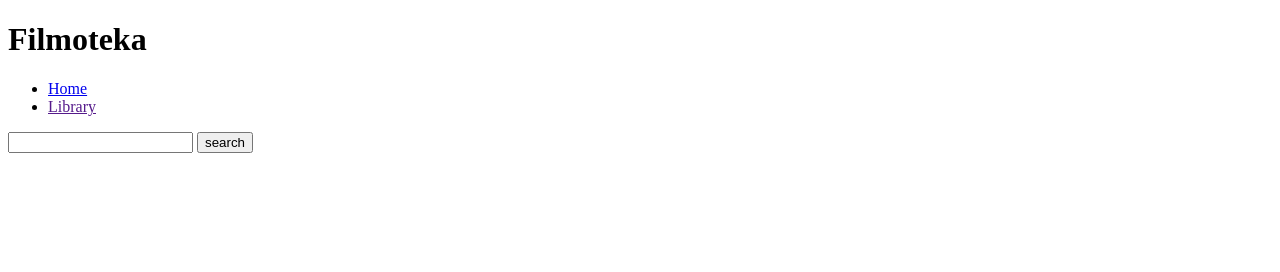
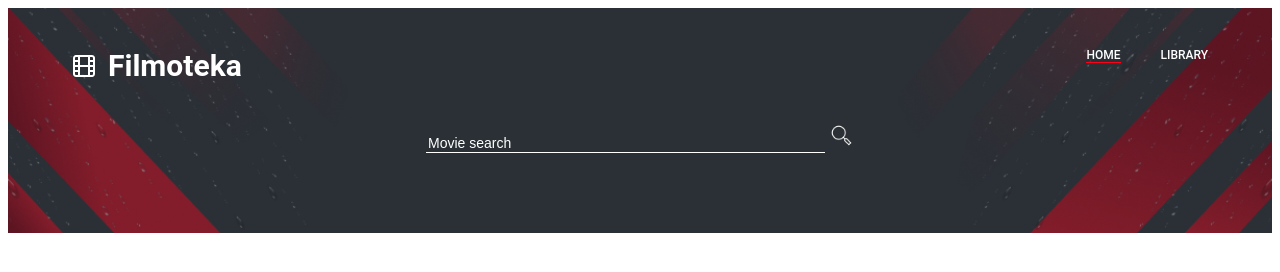
Before and after one commit to NaTaLiaMoSKV/filmoteka, a website built with Parcel: page src/index.html in a window 1280 px wide. Built offline with nearby package versions, Linux system fonts and the light colour scheme; no server answers.

Commit message:
add header styles

```diff
--- a/src/home.html
+++ b/src/index.html
@@ -3,34 +3,39 @@
   <head>
     <meta charset="UTF-8" />
     <meta name="viewport" content="width=device-width, initial-scale=1.0" />
+    <link rel="stylesheet" href="./sass/main.scss">
     <title>Filmoteka</title>
-
-    <div class="movies"></div>
-
     <script type="module" src="./index.js"></script>
   </head>
+
+
   <body>
     <header>
       <div class="container">
         <div class="nav-menu">
-          <a href="./images/logo.png" class="icon-logo"></a>
-          <h1 class="site-title">Filmoteka</h1>
+          <div class="logo">
+            <img src="./images/logo.png" alt="logo" class="logo__img">
+            <a href="#" class="logo__link">
+              <h1 class="logo__site-title">Filmoteka</h1>
+            </a>
+          </div>
+
 
           <ul class="site-pages">
-            <li class="site-pages__item"><a href="#" class="site-pages__link current-page"
-                style="text-decoration:underline">Home</a></li>
-            <li class="site-pages__item"><a href="" class="site-pages__link">Library</a></li>
+            <li class="site-pages__item"><a href="#" class="site-pages__home-link current-page">Home</a></li>
+            <li class="site-pages__item"><a href="./partials/library.html" class="site-pages__library-link">Library</a></li>
           </ul>
         </div>
 
         <div class="search-container">
-          <input type="text" class="js-movie-search">
-          <button type="submit" class="js-search-btn">search</button>
+          <input type="text" class="js-movie-search" placeholder="Movie search">
+          <button type="submit" class="js-search-btn">
+            <img src="./images/magnify.png">
+          </button>
         </div>
 
       </div>
     </header>
-
     <ul class="gallery">
 
       <!-- <li class="card">
--- /dev/null
+++ b/src/sass/base/_base.scss
@@ -0,0 +1,31 @@
+body {
+    font-family: 'Roboto';
+    font-style: normal;
+    font-weight: 500;
+}
+
+img {
+    padding: 0;
+    margin: 0;
+}
+h1,
+h2,
+h3,
+p {
+    margin: 0;
+}
+
+a {
+    text-decoration: none;
+    color: var(--white-color);
+}
+
+button {
+    cursor: pointer;
+}
+
+ul {
+    list-style-type: none;
+    margin: 0;
+    padding: 0;
+}
--- /dev/null
+++ b/src/sass/components/_container.scss
@@ -0,0 +1,29 @@
+.container {
+    padding: 0;
+    margin-right: auto;
+    margin-left: auto;
+}
+
+@media screen and (min-width: 320px) {
+    .container {
+        width: calc(100% - 40px);
+    }
+}
+
+@media screen and (min-width: 480px) {
+    .container {
+        width: 440px;
+    }
+}
+
+@media screen and (min-width: 768px) {
+    .container {
+        width: 704px;
+    }
+}
+
+@media screen and (min-width: 1200px) {
+    .container {
+        width: 1136px;
+    }
+}
--- /dev/null
+++ b/src/sass/layout/_header.scss
@@ -0,0 +1,100 @@
+header {
+    background-image: linear-gradient(to right, rgba(47, 48, 58, 0.4), rgba(47, 48, 58, 0.4)),
+            url(../images/header-home-desktop.jpg);
+    background-repeat: no-repeat;
+    background-position: center;
+    background-size: cover;
+}
+
+header .container {
+    text-align: center;
+}
+
+.nav-menu {
+    padding-top: 40px;
+    display: flex;
+    justify-content: space-between;
+}
+
+.logo {
+    display: flex;
+    align-items: center;
+}
+
+.logo__img {
+    width: 24px;
+    height: 24px;
+}
+
+.logo__site-title {
+    margin-left: 12px;
+    font-size: 30px;
+    line-height: 35px;
+}
+
+.site-pages {
+    display: flex;
+}
+
+.site-pages__item {
+    font-size: 12px;
+    line-height: 14px;
+    text-transform: uppercase;
+}
+
+.site-pages__home-link {
+    margin-right: 40px;
+}
+
+.current-page {
+    border-bottom: 1px solid var(--red-content-color);
+}
+
+.search-container {
+    padding: 0;
+    // display: inline-block;
+    margin-top: 40px;
+    padding-bottom: 80px;
+}
+
+input.js-movie-search {
+    width: 395px;
+    border: none;
+    background-color: transparent;
+    color: var(--white-color);
+    border-bottom: 1px solid var(--white-color);
+
+    &::placeholder {
+        color: var(--white-color);
+        font-size: 14px;
+        line-height: 16px;
+    }
+}
+
+.js-search-btn {
+    border: none;
+    background-color: transparent;
+    width: 25px;
+    height: 25px;
+    padding: 0;
+}
+
+.js-search-btn img {
+    width: inherit;
+}
+
+
+////////////////////////
+
+.library-buttons {
+    margin-top: 40px;
+    padding-bottom: 80px;
+}
+
+.library-buttons button {
+    width: 148px;
+    background-color: transparent;
+    border: 1px solid var(--white-color);
+    height: 42px;
+
+}
--- /dev/null
+++ b/src/sass/main.scss
@@ -0,0 +1,7 @@
+@import './layout/header';
+
+@import './base/base';
+
+@import './components/container';
+
+@import './utils/variables';
--- /dev/null
+++ b/src/sass/utils/_variables.scss
@@ -0,0 +1,4 @@
+:root {
+    --white-color: #fff;
+    --red-content-color: rgba(255, 0, 27, 1);
+}
```
Also changed, not shown: package.json (+1 -35 lines), src/partials/library.html (+15 -9 lines), src/images/magnify.png (added), src/sass/main.css (added), 2 other files.
